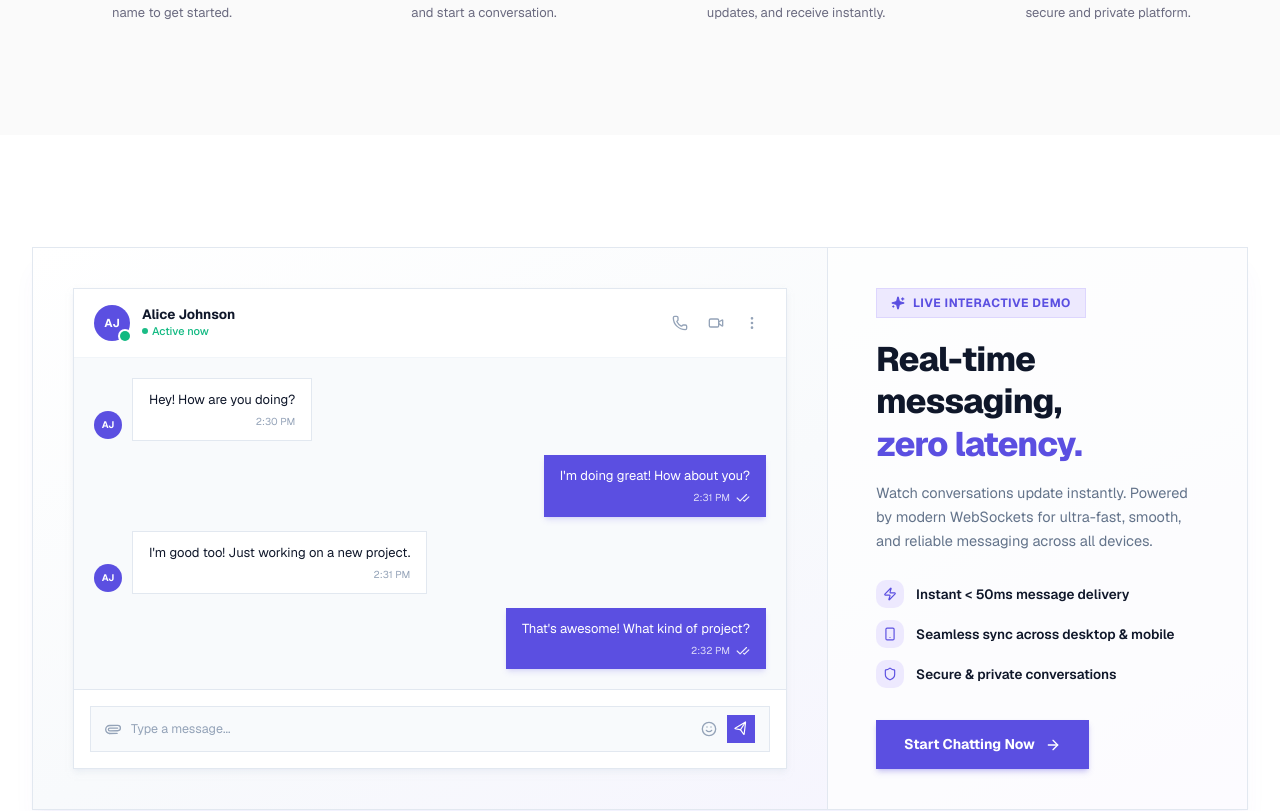
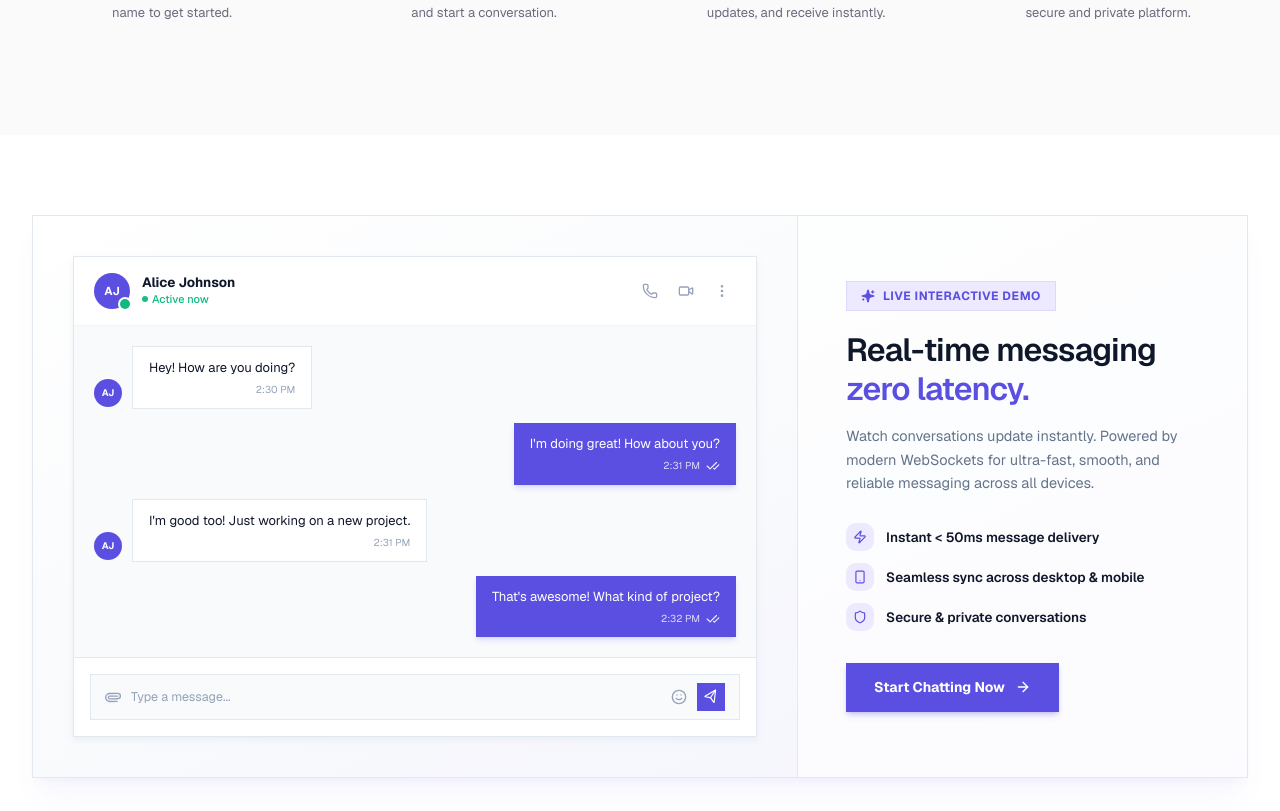
Before and after one commit to Alok4D/chat-app-frontend, a Next.js app: page / in a window 1280 px wide. Shown: the part 1282-2093 px from the top of the page. Built offline with nearby package versions, Linux system fonts and the light colour scheme.

Commit message:
feat: add interactive ChatPreview component to landing page

```diff
--- a/app/(landing)/_components/ChatPreview.tsx
+++ b/app/(landing)/_components/ChatPreview.tsx
@@ -90,7 +90,7 @@ export const ChatPreview: React.FC = () => {
   }, []);
 
   return (
-    <section id="preview" className="py-20 md:py-28 bg-white select-none">
+    <section id="preview" className="py-14 md:py-20 bg-white select-none">
       <div className="max-w-7xl mx-auto px-4 sm:px-6 lg:px-8">
 
         {/* ── Main Container (Light, Modern, Seamless with project color palette) ── */}
@@ -201,16 +201,16 @@ export const ChatPreview: React.FC = () => {
           </div>
 
           {/* Right: Pitch & Feature Highlights Column */}
-          <div className="flex flex-col justify-center px-8 sm:px-12 py-10 lg:max-w-[420px] border-t lg:border-t-0 lg:border-l border-[#E2E8F0] bg-white/70 backdrop-blur-xs">
+          <div className="flex flex-col justify-center px-8 sm:px-12 py-10 lg:max-w-[450px] border-t lg:border-t-0 lg:border-l border-[#E2E8F0] bg-white/70 backdrop-blur-xs">
             {/* Tag Badge */}
             <div className="inline-flex items-center gap-2 px-3.5 py-1.5 rounded-xs bg-[#EDE9FE] border border-[#DDD6FE] text-[#5B4FE1] text-xs font-bold uppercase tracking-wider mb-5 w-fit shadow-2xs">
               <Sparkles className="w-3.5 h-3.5 fill-[#5B4FE1] text-[#5B4FE1]" />
               <span>LIVE INTERACTIVE DEMO</span>
             </div>
 
-            <h2 className="text-[28px] sm:text-[34px] font-extrabold text-[#0F172A] leading-tight mb-4 font-sans tracking-tight">
-              Real-time messaging, <br />
-              <span className="text-[#5B4FE1]">zero latency.</span>
+            <h2 className="text-[24px] sm:text-[28px] lg:text-[29px] xl:text-[32px] font-semibold text-[#0F172A] leading-[1.2] mb-4 font-sans tracking-tight">
+              <span className="whitespace-nowrap block">Real-time messaging</span>
+              <span className="text-[#5B4FE1] block">zero latency.</span>
             </h2>
 
             <p className="text-[14.5px] text-[#64748B] leading-relaxed mb-7">
```
Also changed, not shown: 1 other file (tests, documents, lock files or other folders).
